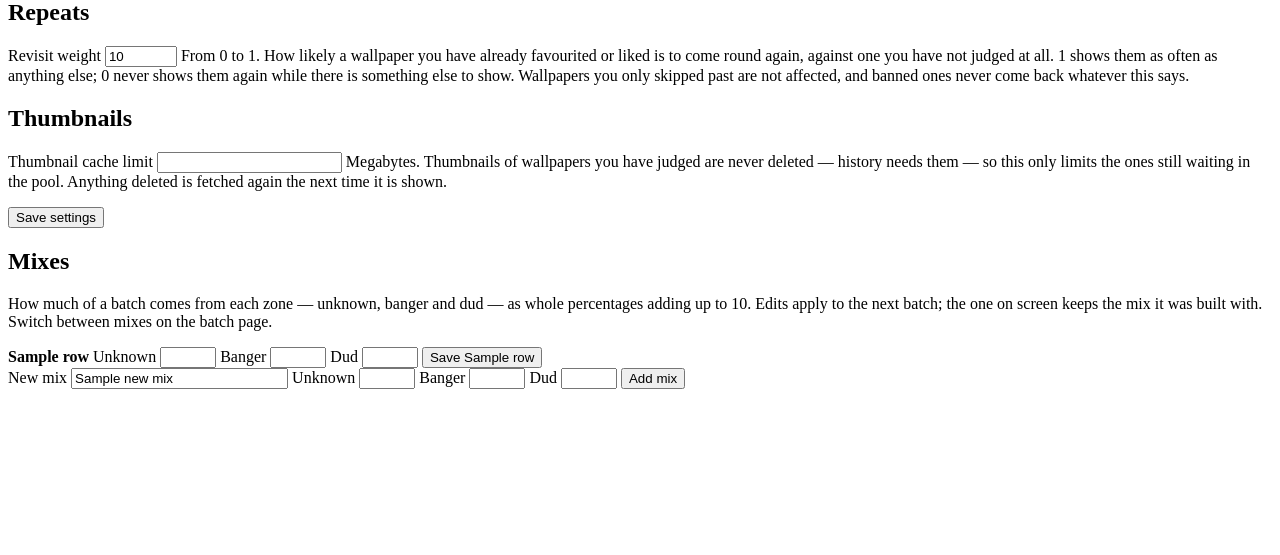
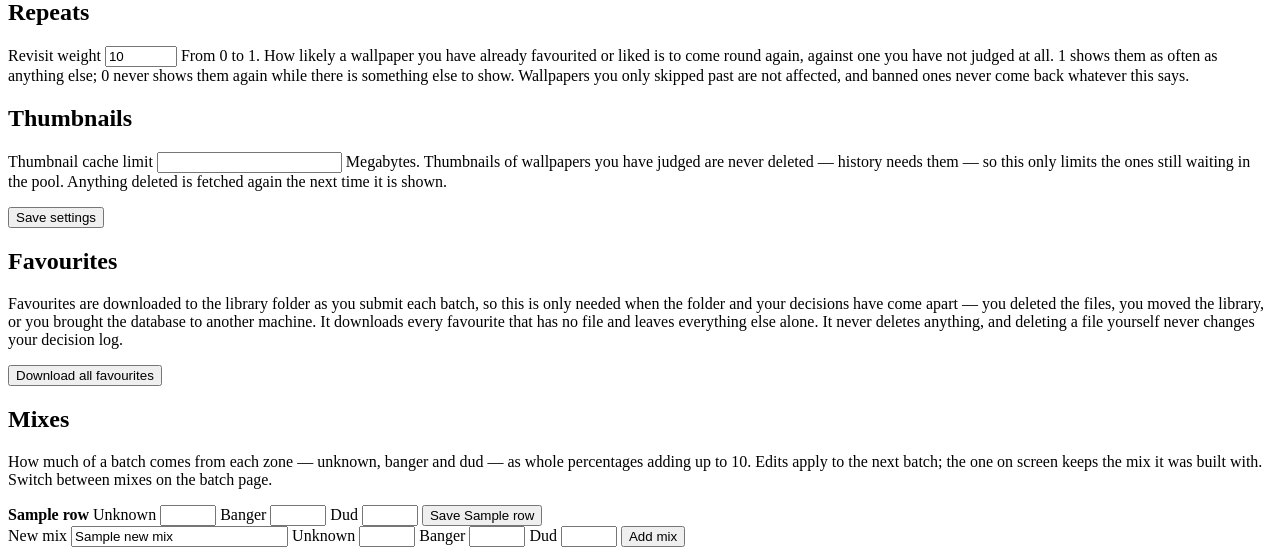
Before and after one commit to CJohnsonPeart25/wallpapi, a FastAPI app: template src/wallpapi/web/templates/settings.html in a window 1280 px wide. Shown: the part 734-1289 px from the top of the page. Before the commit the page ends 1123 px from the top, so only its background shows below. Run offline with FastAPI, Linux system fonts and the light colour scheme; the template is opened without the code that fills it: most values are stand-ins (such as "Sample title", 1, 10 or a date in 2020); some libraries are stand-ins or nearby versions.

Commit message:
Put a Download all favourites button on the settings page
A new route rather than another field on the settings form: this takes no
arguments and changes nothing that is stored, so it is a form of its own
with a single button. Post-redirect-get back to /settings with the three
counts in the query string, as saving already does with `saved` — the
operation is idempotent, but it is still a folder's worth of network
calls and a refresh should not be one.

All three counts are rendered, three zeroes included. A page that came
back looking untouched would read as a button that did nothing rather
than as a library that was already complete.

```diff
--- a/src/wallpapi/web/app.py
+++ b/src/wallpapi/web/app.py
@@ -9,6 +9,7 @@ from __future__ import annotations
 
 from collections.abc import AsyncGenerator, Mapping
 from contextlib import asynccontextmanager
+from dataclasses import dataclass
 from http import HTTPStatus
 from mimetypes import guess_type
 from pathlib import Path
@@ -40,6 +41,22 @@ from wallpapi.core import (
 )
 from wallpapi.model import Mix, Verdict
 from wallpapi.refill import RefillThread
+
+
+@dataclass(frozen=True, slots=True)
+class _DownloadCounts:
+    """What the last "download all **Favourites**" did, as the settings page renders it (#14).
+
+    A value rather than three loose template variables, so the template can ask whether there is anything
+    to say at all — `downloaded` is what tells a page load after a download from a plain page load, and
+    three zeroes are a real answer rather than an absent one.
+    """
+
+    downloaded: bool
+    written: int
+    skipped: int
+    failed: int
+
 
 TEMPLATES_DIR = Path(__file__).parent / "templates"
 STATIC_DIR = Path(__file__).parent / "static"
@@ -431,6 +448,7 @@ def create_app(core: CoreService, *, refill: bool = False) -> FastAPI:
         refused: SettingsRefused | None = None,
         saved: bool = False,
         deleted: bool = False,
+        download: _DownloadCounts | None = None,
         status_code: int = HTTPStatus.OK,
     ) -> HTMLResponse:
         """The settings form, filled with the values given rather than with the values stored.
@@ -453,6 +471,7 @@ def create_app(core: CoreService, *, refill: bool = False) -> FastAPI:
                 "refused": refused,
                 "saved": saved,
                 "deleted": deleted,
+                "download": download,
                 "min_batch_size": MIN_BATCH_SIZE,
                 "max_batch_size": MAX_BATCH_SIZE,
                 "min_pool_target_size": MIN_POOL_TARGET_SIZE,
@@ -465,9 +484,30 @@ def create_app(core: CoreService, *, refill: bool = False) -> FastAPI:
         )
 
     @app.get("/settings", response_class=HTMLResponse)
-    def settings_page(request: Request, saved: bool = False, deleted: bool = False) -> HTMLResponse:
-        """The settings page, showing what is stored."""
-        return render_settings(request, posted=_stored_fields(core), saved=saved, deleted=deleted)
+    def settings_page(
+        request: Request,
+        saved: bool = False,
+        deleted: bool = False,
+        downloaded: bool = False,
+        written: int = 0,
+        skipped: int = 0,
+        failed: int = 0,
+    ) -> HTMLResponse:
+        """The settings page, showing what is stored.
+
+        The three counts arrive as query parameters rather than being worked out here, because the page
+        that renders them is the *redirect target* of the download (#14) and not the download itself. They
+        are declared `int`, unlike every settings field: these are wallpapi's own numbers coming back
+        round a `303`, not anything the user typed, so FastAPI's 422 on a hand-edited URL is the right
+        answer rather than the wrong kind of error page.
+        """
+        return render_settings(
+            request,
+            posted=_stored_fields(core),
+            saved=saved,
+            deleted=deleted,
+            download=_DownloadCounts(downloaded, written, skipped, failed),
+        )
 
     @app.post("/settings")
     def save_settings(
@@ -527,6 +567,34 @@ def create_app(core: CoreService, *, refill: bool = False) -> FastAPI:
                 status_code=HTTPStatus.BAD_REQUEST,
             )
         return RedirectResponse("/settings?saved=1", status_code=HTTPStatus.SEE_OTHER)
+
+    @app.post("/settings/library/download")
+    def download_favourites() -> Response:
+        """Pull every **Favourite** whose **Library** file is missing, and come back saying how many (#14).
+
+        The **Library** is derived from the **Decision log** and is otherwise only written when a
+        **Batch** is submitted; this is the button that says "make the folder match the log *now*", for a
+        **Library** deleted in Explorer or a database carried to another machine. One-way: it writes and
+        it skips, and there is no path through it that deletes anything.
+
+        Post-redirect-get with the counts in the query string, as `/settings` already does with `saved`.
+        The operation is idempotent — a repost would download nothing a second time — but it is still a
+        folder's worth of network calls, and a refresh should not be one. The counts travel round the
+        redirect rather than being rendered from this response, so the page the user lands on is the
+        ordinary settings page and the back button behaves.
+
+        No refusal branch, because there is nothing here to refuse: a **Favourite** whose download failed
+        is counted and is picked up by the next press, and one whose name or destination the guard turns
+        down is counted the same way. A raise would be the wrong answer to either.
+        """
+        pulled = core.download_favourites()
+        return RedirectResponse(
+            "/settings?downloaded=1"
+            f"&written={len(pulled.written)}"
+            f"&skipped={len(pulled.skipped)}"
+            f"&failed={len(pulled.failed)}",
+            status_code=HTTPStatus.SEE_OTHER,
+        )
 
     @app.post("/settings/mixes")
     def save_mix(
--- a/src/wallpapi/web/templates/settings.html
+++ b/src/wallpapi/web/templates/settings.html
@@ -24,6 +24,13 @@
       {% endif %}
       {% if deleted %}
         <p class="saved">Mix deleted.</p>
+      {% endif %}
+      {# All three counts, always, three zeroes included: a page that came back looking untouched would
+         read as a button that did nothing rather than as a library that was already complete. #}
+      {% if download and download.downloaded %}
+        <p class="saved">Favourites: {{ download.written }} downloaded,
+          {{ download.skipped }} already there, {{ download.failed }} failed.
+          {% if download.failed %}Press the button again to retry the ones that failed.{% endif %}</p>
       {% endif %}
       {% if refused %}
         {# The Core service's refusal reason, said in words. One branch per reason; the last branch is a
@@ -224,6 +231,24 @@
       </form>
 
       {#
+        Downloading the favourites (#14). A form of its own and outside the settings form, because HTML
+        does not nest forms and this posts no fields at all — the operation takes no arguments, which is
+        what makes it safe to press twice.
+
+        One way only. There is no button anywhere that empties the library: files leave it when a
+        favourite is replaced, and never because the folder and the log were compared.
+      #}
+      <h2>Favourites</h2>
+      <p class="hint">Favourites are downloaded to the library folder as you submit each batch, so this is
+        only needed when the folder and your decisions have come apart — you deleted the files, you moved
+        the library, or you brought the database to another machine. It downloads every favourite that has
+        no file and leaves everything else alone. It never deletes anything, and deleting a file yourself
+        never changes your decision log.</p>
+      <form method="post" action="/settings/library/download" class="library-download">
+        <button type="submit" data-download-favourites>Download all favourites</button>
+      </form>
+
+      {#
         Mixes (#12). Outside the settings form and not inside it: each row is a form of its own, HTML
         does not nest forms, and a mix row posts four fields under names every other row posts too — so
         one big form would send three copies of "unknown" and the server would have to guess.
```
Also changed, not shown: tests/test_web_settings.py (+91 -1 lines).
